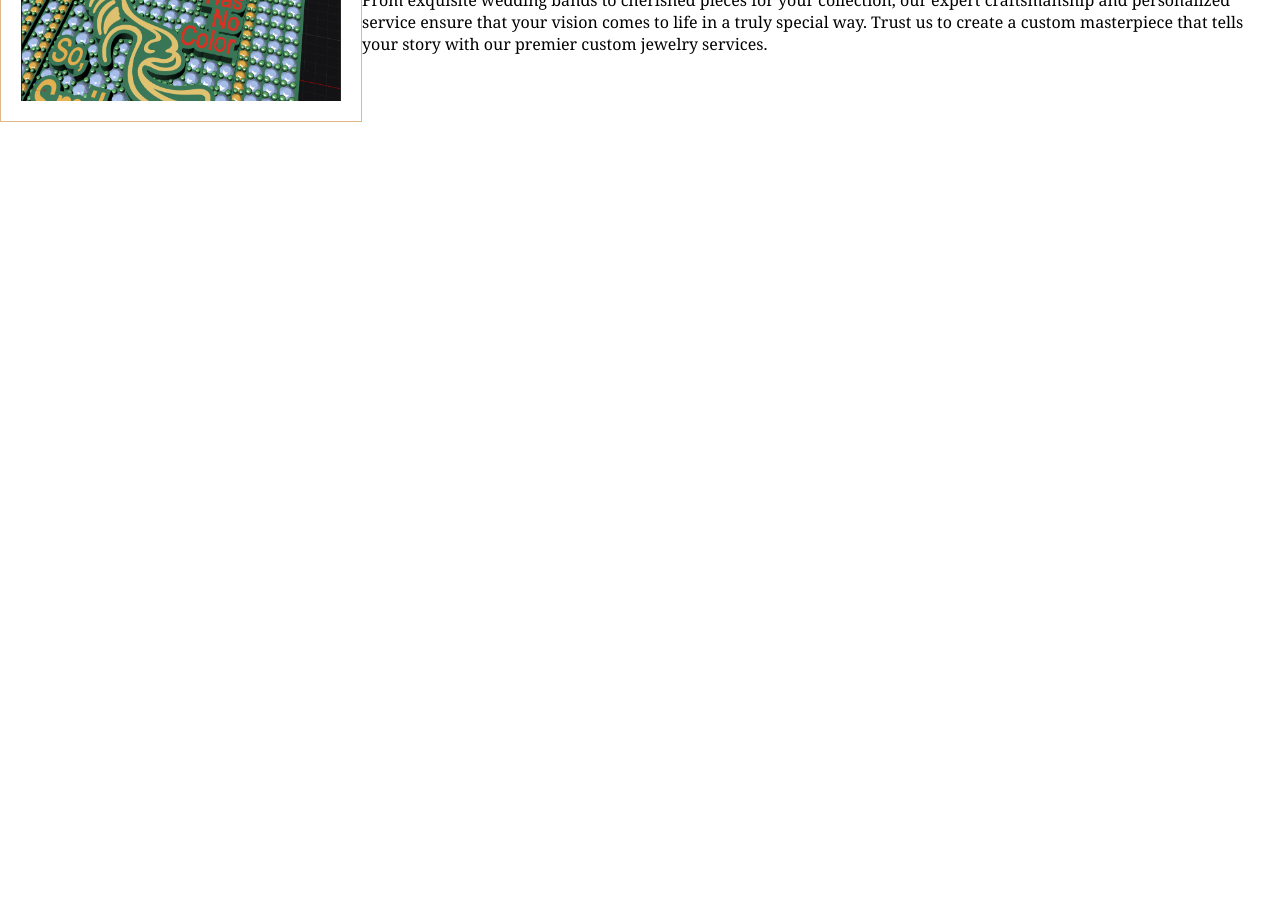
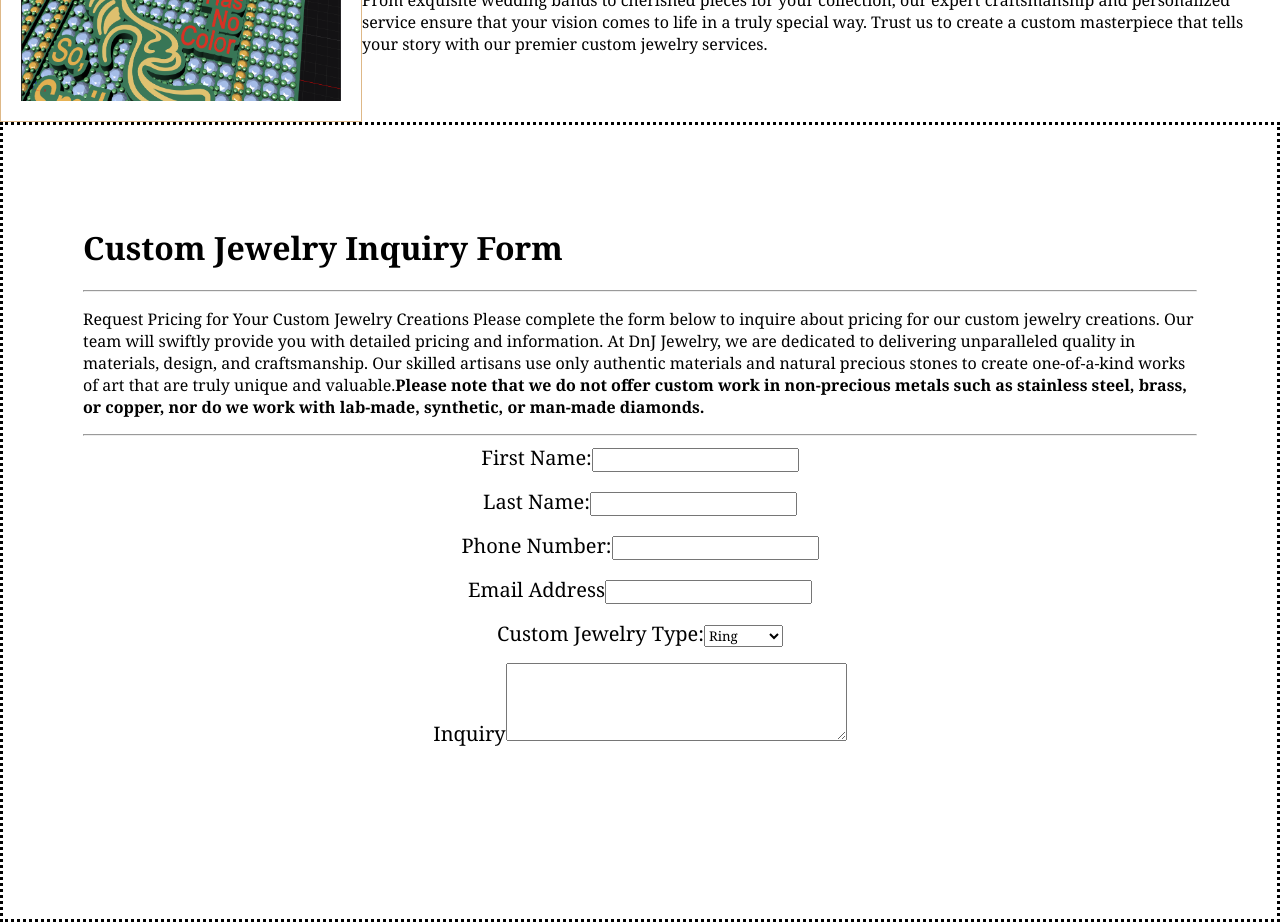
Before and after one commit to hulaus/DNJ-Jewelry-Repair, a React (Create React App) app in the folder dnj-jewelry/: page /Custom in a window 1280 px wide. Shown: the part 1120-2042 px from the top of the page. Before the commit the page ends 1242 px from the top, so only its background shows below. Built offline with nearby package versions, Linux system fonts and the light colour scheme.

Commit message:
added form component and put it into Custom.jsx and added a little more styling to form

```diff
--- a/dnj-jewelry/src/App.css
+++ b/dnj-jewelry/src/App.css
@@ -1,7 +1,7 @@
 * {
   font-family: Georgia, 'Times New Roman', Times, serif;
 }
-
+/* This section is for the Navbar component */
 .topnav {
   background-color:blanchedalmond;
   overflow: hidden;
@@ -30,6 +30,7 @@
   color: whitesmoke;
 }
 
+/* Will probably be using this code later (under)*/
 /*
 
 .imageLeft{
@@ -62,7 +63,7 @@
 }
 
 */
-
+/* This section is for the Custom pieces page*/
 .banner{
   display: block;
   margin: 0 auto;
@@ -89,4 +90,22 @@ flex: 0 0 25%;
   display:inline-table;
 }
 
+/* This section is for the form in the Custom Pieces File*/
+.formCustom{
+  min-width: 100%;
+  height: 50rem;
+  border: dotted black;
+  box-sizing: border-box;
+  margin: 0;
+  padding: 5rem;
+  position: relative;
+  /* border: 1px solid red; */
+}
+
+.formCustom label {
+  display: block;
+  text-align: center;
+  font-size: 20px;
+  margin: 0 0 2vh 0
+}
 /* Sizing Conventions */
--- a/dnj-jewelry/src/components/custom.jsx
+++ b/dnj-jewelry/src/components/custom.jsx
@@ -4,6 +4,7 @@ import customJewelry from "./assets/images/customJewelry.jpg"
 import Bracelet from "./assets/images/Bracelet.png"
 import PinUpClose from "./assets/images/PinUpClose.png"
 import DangleEarrings from "./assets/images/DangleEarrings.png"
+import Customform from "./customForm"
 
 // once the picture is in I'm thinking of changing the intro card into just a regular
 // paragraph so that it will span across the whole page and then the picture cards
@@ -43,7 +44,9 @@ function customCards() {
                              </Card.Text>
                         </Card.Body>
                     </Card>
-
+                </div>
+                <div className="formCustom">
+                    <Customform />
                 </div>
         </>
         )
--- /dev/null
+++ b/dnj-jewelry/src/components/customForm.jsx
@@ -0,0 +1,53 @@
+import React from "react";
+
+function Customform() {
+    return(
+        <>
+        <h1>Custom Jewelry Inquiry Form</h1>
+        <hr />
+        <p>
+        Request Pricing for Your Custom Jewelry Creations
+        Please complete the form below to inquire about pricing for our custom jewelry creations.
+        Our team will swiftly provide you with detailed pricing and information.
+        At DnJ Jewelry, we are dedicated to delivering unparalleled quality in materials, design, and craftsmanship.
+        Our skilled artisans use only authentic materials and natural precious stones to create one-of-a-kind works of art that are truly unique and valuable.
+        <strong>Please note that we do not offer custom work in non-precious metals such as stainless steel, brass, or copper, nor do we work with lab-made, synthetic, or man-made diamonds. </strong>
+        </p>
+        <hr />
+        <form>
+            <label>
+                First Name:
+                <input type="string" name="First Name" />
+            </label>
+            <label>
+                Last Name:
+                <input type="string" name="Last Name" />
+            </label>
+            <label>
+                Phone Number:
+                <input type="string" name="Phone Number" />
+            </label>
+            <label>
+                Email Address
+                <input type="string" name="Email Address" />
+            </label>
+            <label>
+                Custom Jewelry Type:
+                <select name="jewelryType" defaultValue="ring">
+                    <option value="pendant">Pendant</option>
+                    <option value="necklace">Necklace</option>
+                    <option value="ring">Ring</option>
+                    <option value="bracelet">Bracelet</option>
+                    <option value="earrings">Earrings</option>
+                </select>
+            </label>
+            <label>
+                Inquiry
+                <textarea name="Inquiry" rows={4} cols={40} />
+            </label>
+        </form>
+        </>
+    )
+}
+
+export default Customform
```
